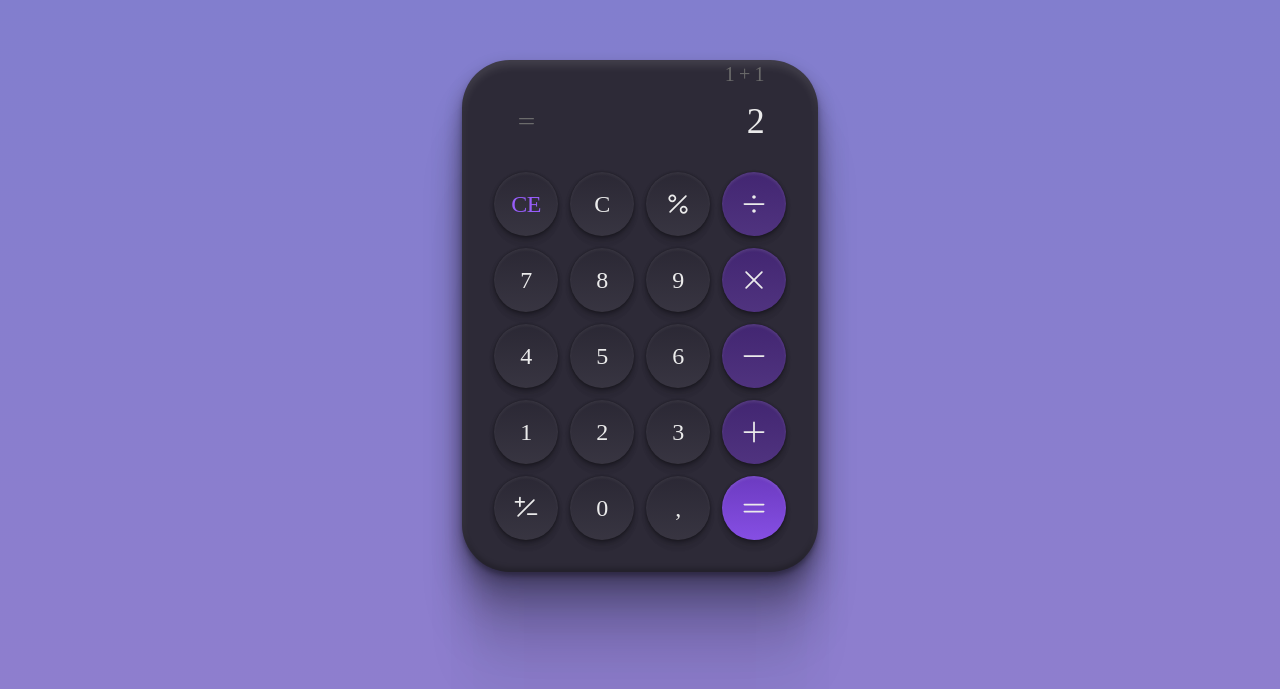
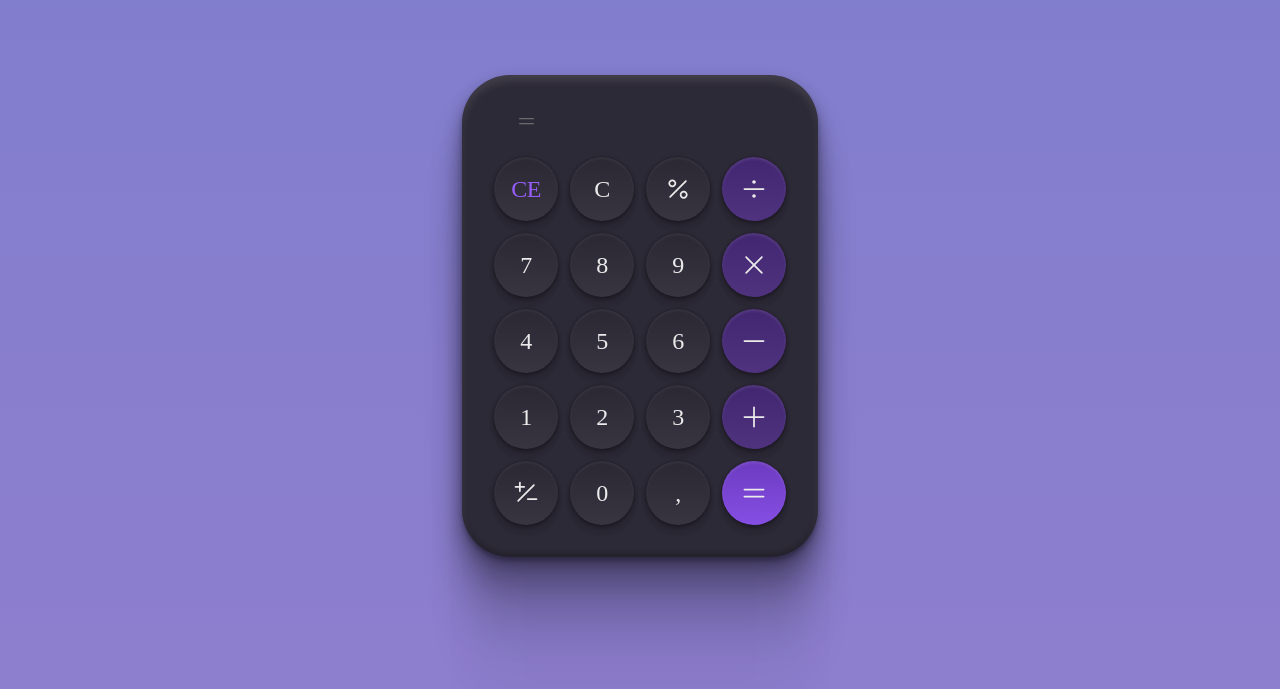
Before and after one commit to erickmarquesc/Calculadora, a React (Vite) app: page / in a window 1280 px wide. Shown: the part 111-800 px from the top of the page. Built offline with nearby package versions, Linux system fonts and the light colour scheme.

Commit message:
refactor: :zap: add context

```diff
--- a/src/components/Display/index.tsx
+++ b/src/components/Display/index.tsx
@@ -1,13 +1,22 @@
 import { DisplayContainer, ResultSection } from "./styles";
+import { useCalcResult } from "../../context/CalcContext";
 import equals from "../../assets/equals.svg";
 
 export function Display() {
+
+  const { valueFirstTerm, valueSecondTerm, result, operator } = useCalcResult();
+
   return (
     <DisplayContainer>
-      <div id="last-calc">1 + 1</div>
+      <div id="last-calc">
+        {valueFirstTerm}
+        <label>
+          {operator !== "#" ? operator : '+'}
+        </label>
+        {valueSecondTerm}</div>
       <ResultSection>
         <img src={equals} alt="sinal de igual" />
-        <span>2</span>
+        <span>{result}</span>
       </ResultSection>
     </DisplayContainer>
   );
--- a/src/components/Display/styles.ts
+++ b/src/components/Display/styles.ts
@@ -3,6 +3,17 @@ import styled from "styled-components";
 export const DisplayContainer = styled.div`
   margin-top: 54px;
   padding-inline: 54px;
+
+  #last-calc {
+  text-align: right;
+  font-size: 20px;
+  line-height: 140%;
+  color: #6b6b6b;
+
+  label{
+    margin: 5px;
+  }
+}
 `;
 
 export const ResultSection = styled.div`
```
